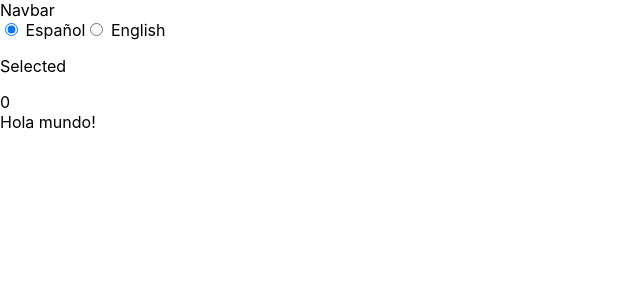
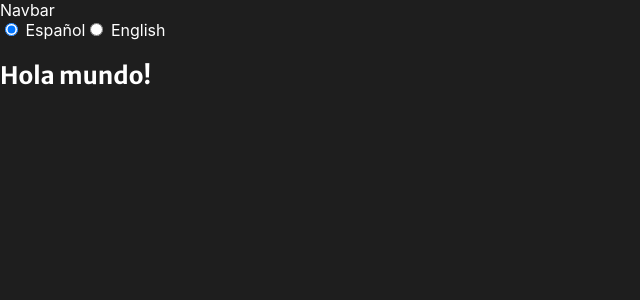
Before and after one commit to 4ndr01dev/portfolio, a React (Create React App) app: page / in a window 1280 px wide. Shown: the top 300 px of the page, without its empty margins (0-640 px from the left). Built offline with nearby package versions, Linux system fonts and the light colour scheme.

Commit message:
💄 🌱  starting with styles

```diff
--- a/public/index.html
+++ b/public/index.html
@@ -10,6 +10,9 @@
       content="A Alvaro's portfolio "
     />
     <link rel="apple-touch-icon" href="logo192.png" />
+<link rel="preconnect" href="https://fonts.googleapis.com">
+<link rel="preconnect" href="https://fonts.gstatic.com" crossorigin>
+<link href="https://fonts.googleapis.com/css2?family=Merriweather+Sans:wght@300;500;700&display=swap" rel="stylesheet">
     <!--
       manifest.json provides metadata used when your web app is installed on a
       user's mobile device or desktop. See https://developers.google.com/web/fundamentals/web-app-manifest/
--- a/src/App.tsx
+++ b/src/App.tsx
@@ -10,7 +10,9 @@ function App() {
       <Navbar></Navbar>
       </header>
       <section>
+        <h1>
           {t("welcome")}
+        </h1>
       </section>
     </div>
   );
--- a/src/components/Navbar.tsx
+++ b/src/components/Navbar.tsx
@@ -31,8 +31,6 @@ const Navbar = () => {
     <input type="radio" name='spanish' value={Languages.Spanish} checked={selectedLanguage === Languages.Spanish} onChange={e=>selectingLanguage(e)}/> Español
     <input type="radio" name='english'  value={Languages.English} checked={selectedLanguage === Languages.English} onChange={e=>selectingLanguage(e)}/> English
     </form>
-    <p>Selected</p>
-    {selectedLanguage}
     </>
   )
 }
--- /dev/null
+++ b/src/index.scss
@@ -0,0 +1,27 @@
+$background-color: #1E1E1E;
+$font-color: #FFFFFF;
+$primary-color: #42CBEC;
+$secondary-color: #8B3DCB;
+$header-font-family: 'Merriweather Sans', sans-serif;
+
+body {
+  padding: 0;
+  margin: 0;
+  color: $font-color;
+  background-color: $background-color;
+  margin: 0;
+  font-family: -apple-system, BlinkMacSystemFont, 'Segoe UI', 'Roboto', 'Oxygen',
+    'Ubuntu', 'Cantarell', 'Fira Sans', 'Droid Sans', 'Helvetica Neue',
+    sans-serif;
+  -webkit-font-smoothing: antialiased;
+  -moz-osx-font-smoothing: grayscale;
+
+  h1 {
+    font-family: $header-font-family;
+  }
+}
+
+code {
+  font-family: source-code-pro, Menlo, Monaco, Consolas, 'Courier New',
+    monospace;
+}
--- a/src/index.tsx
+++ b/src/index.tsx
@@ -1,6 +1,6 @@
 import React from 'react';
 import ReactDOM from 'react-dom/client';
-import './index.css';
+import './index.scss';
 import App from './App';
 import './utilities/ii8n'
 
```
Also changed, not shown: src/components/navbar.scss (added).
